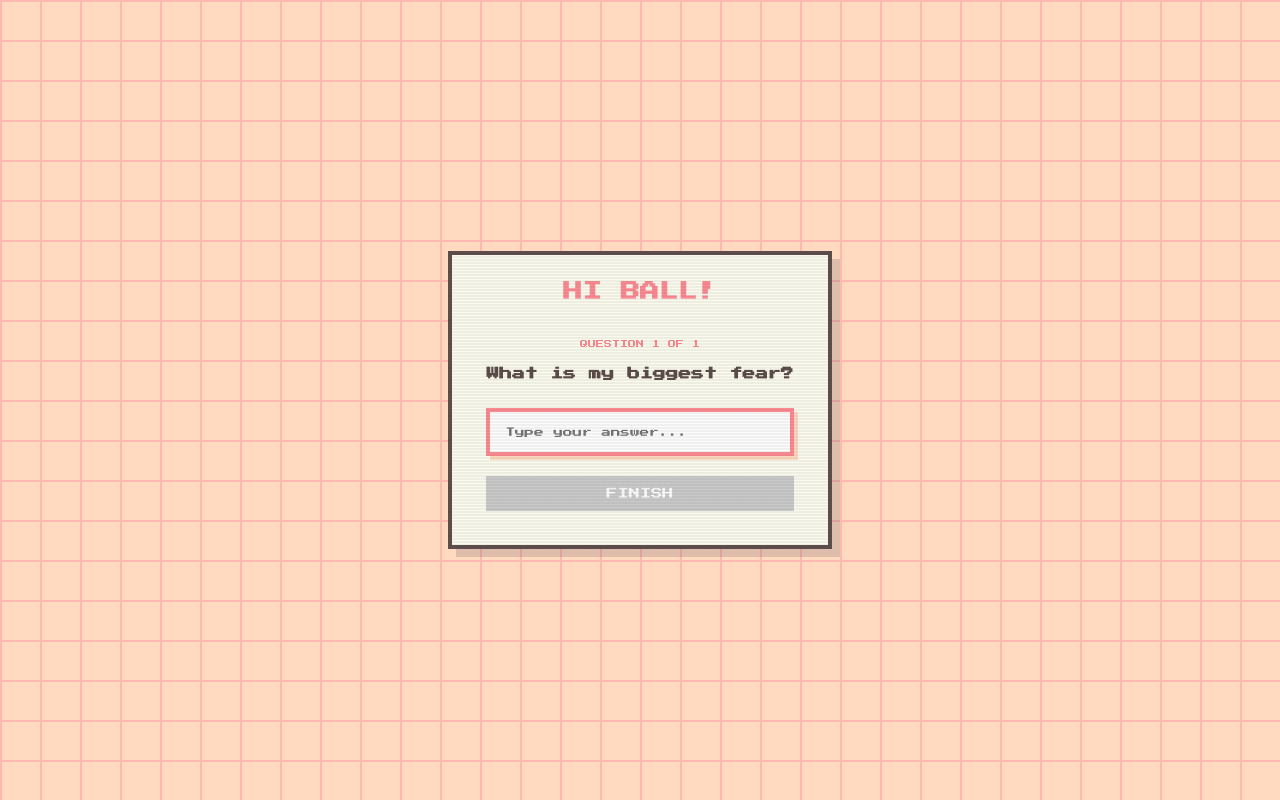
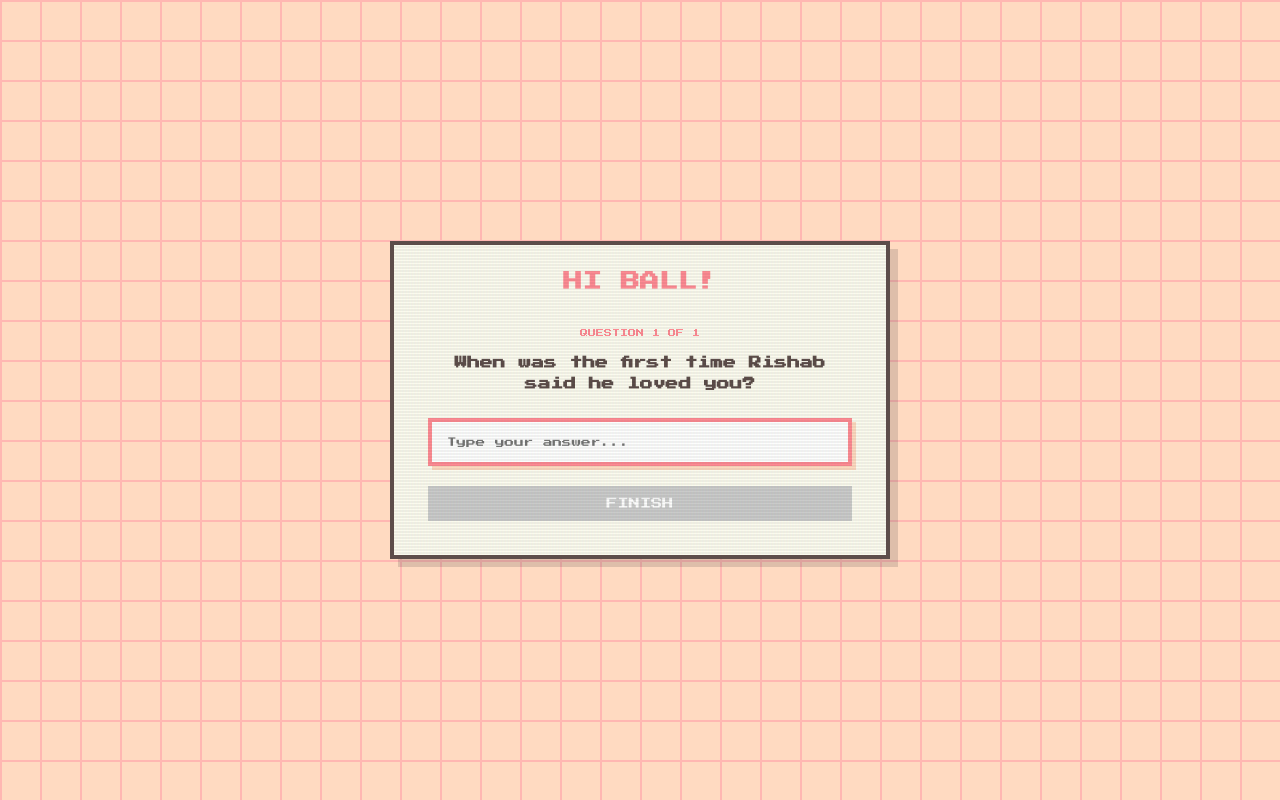
Before and after one commit to rishabshivkumar7/ballentines, a React (Create React App) app: page / in a window 1280 px wide. Built offline with nearby package versions, Linux system fonts and the light colour scheme; the HTML template or start-up script is replaced by a standard one.

Commit message:
added 4th question

```diff
--- a/src/constants.js
+++ b/src/constants.js
@@ -57,16 +57,16 @@ export const LOGIN_QUESTIONS = [
     //     question: "What was Rishab's German Shephard's name?",
     //     correctAnswers: ["Bhageera", "bagheera", "bageera"]
     // },
+    // {
+    //     id: 3,
+    //     question: "What is my biggest fear?",
+    //     correctAnswers: ["Drowning", "Stranded in the ocean", "Stranded at sea", "ocean", "the ocean"]
+    // },
     {
-        id: 3,
-        question: "What is my biggest fear?",
-        correctAnswers: ["Drowning", "Stranded in the ocean", "Stranded at sea", "ocean", "the ocean"]
+        id: 4,
+        question: "When was the first time Rishab said he loved you?",
+        correctAnswers: ["18th Feb 2021", "18/2/2021", "feb 18th 2021"]
     },
-    // {
-    //     id: 4,
-    //     question: "What month is our anniversary?",
-    //     correctAnswers: ["August", "Aug"]
-    // },
     // {
     //     id: 5,
     //     question: "Do you love me?",
```
